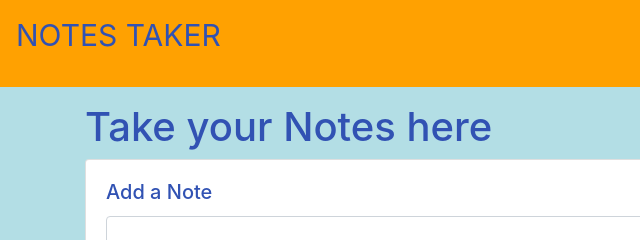
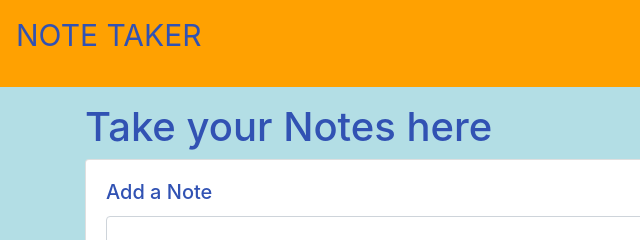
Before and after one commit to Vi-kas123/CodeClause_Notes_App, a plain HTML site: page index.html in a window 1280 px wide. Shown: the top 240 px of the page, 0-640 px from the left. Drawn offline with nearby package versions, Linux system fonts and the light colour scheme.

Commit message:
index file changed

```diff
--- a/index.html
+++ b/index.html
@@ -44,7 +44,7 @@
 				navbar-light fixed" style="background-color: #FFA101;">
 		<a class="navbar-brand" href="#">
 			<p style="font-size: 30px;" class="heart">
-				NOTES TAKER
+				NOTE TAKER
 			</p>
 
 		</a>
```
